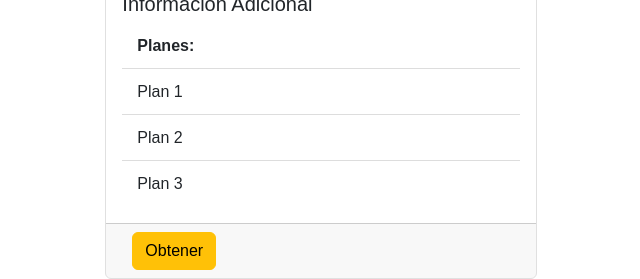
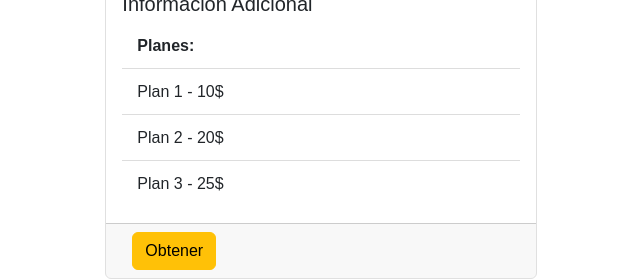
Before and after one commit to belfortep/librardos, a React (Create React App) app in the folder frontend/: page /premium in a window 1280 px wide. Shown: the part 595-874 px from the top of the page, without its empty margins (319-959 px from the left). Built offline with nearby package versions, Linux system fonts and the light colour scheme.

Commit message:
Cambios en precios de planes

```diff
--- a/frontend/src/pages/premiumCheckout/PremiumCheckout.jsx
+++ b/frontend/src/pages/premiumCheckout/PremiumCheckout.jsx
@@ -49,9 +49,9 @@ export const PremiumCheckout = () => {
                             <li className="list-group-item">
                                 <strong>Planes:</strong>
                             </li>
-                            <li className="list-group-item">Plan 1</li>
-                            <li className="list-group-item">Plan 2</li>
-                            <li className="list-group-item">Plan 3</li>
+                            <li className="list-group-item">Plan 1 - 10$</li>
+                            <li className="list-group-item">Plan 2 - 20$</li>
+                            <li className="list-group-item">Plan 3 - 25$</li>
                         </ul>
                     </div>
                     <div className="card-footer">
--- a/frontend/src/pages/profile/Profile.jsx
+++ b/frontend/src/pages/profile/Profile.jsx
@@ -171,14 +171,14 @@ export const Profile = () => {
                 >
                 Invita a tus amigos
             </button>
-            { !user.isPremium && (
+            { !user.isPremium ? (
               <button
               className="btn btn-warning"
               onClick={() => navigate("/premium")}
               >
               Conviertete en usuario premium
           </button>
-            )}
+            ) : ""}
             </div>
         </div>
       </div>
```
